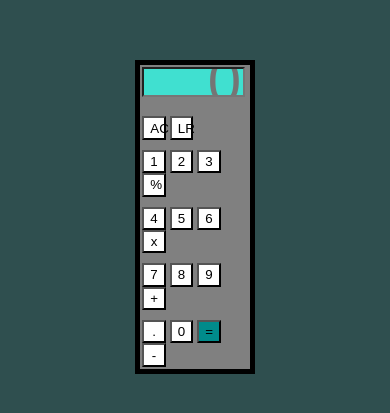
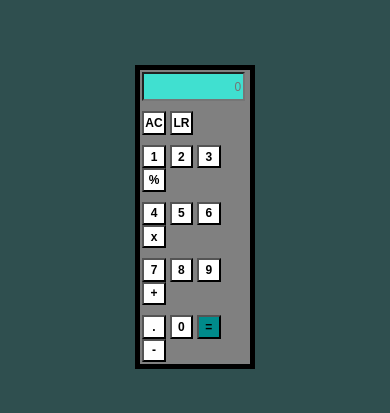
Before and after one commit to AgustinItuarte/Calculadora, a plain HTML site: page index.html in a window 390 px wide. Shown: the part 205-618 px from the top of the page. Drawn offline with Linux system fonts and the light colour scheme.

Commit message:
Añadido responsive y cambios en el estilo.

```diff
--- a/style.css
+++ b/style.css
@@ -24,8 +24,18 @@ body {
 button {
     height: 6vw;
     width: 6vw;
+    font-size: 17px;
+    transition-duration: 0.4s;
+    padding: 0px;
     text-align: center;
-    background:white
+    background:white;
+    cursor: pointer;
+    font-weight:bolder;
+}
+
+button:hover {
+    background-color: darkcyan;
+    color: white;
 }
 
 input {
@@ -33,9 +43,21 @@ input {
     height: 6vw;
     width: 24.3vw;
     text-align: end;
-    font-size: 60px;
+    font-size: 40px;
 }
 
 .igual {
     background-color:darkcyan;
 }
+
+@media only screen and (max-width: 700px) {
+    input {
+        font-size: 12px;
+    }
+
+    button {
+        font-size: 12px;
+        padding: 0px;
+        text-align: center;
+    }
+}
```
